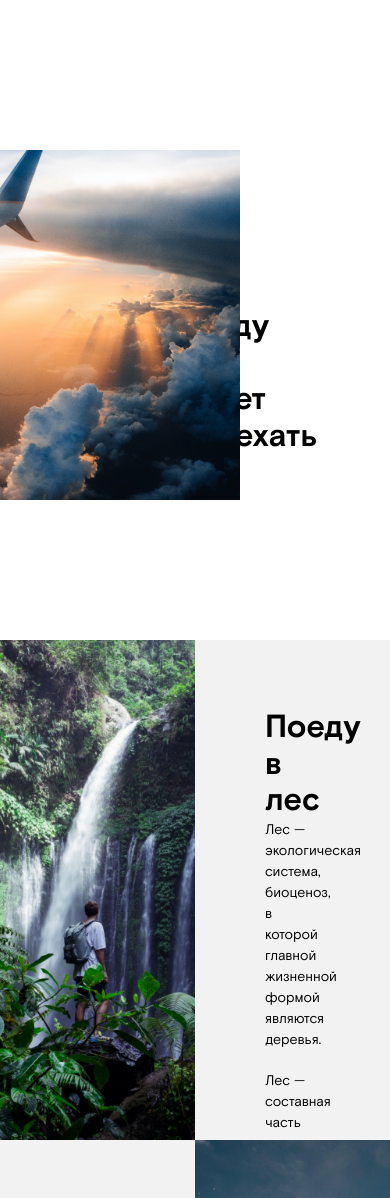
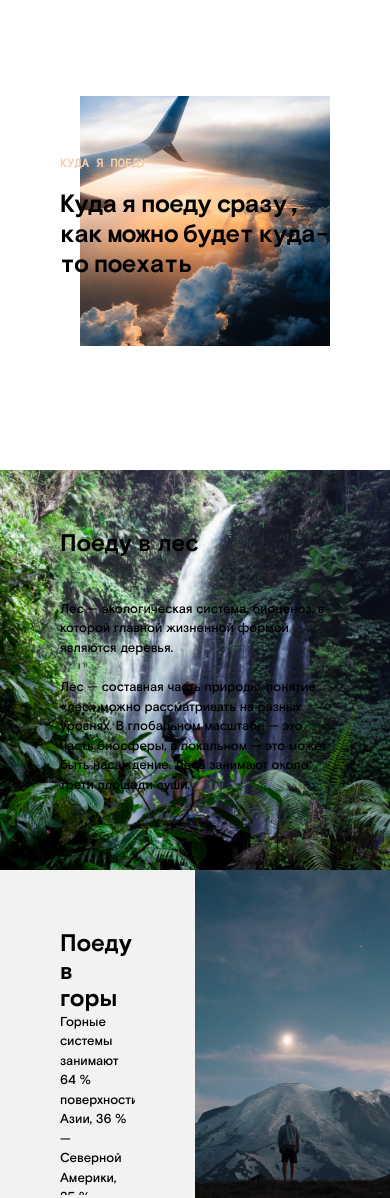
Before and after one commit to DariaPrindina/where-am-i-going, a plain HTML site: page index.html in a window 390 px wide. Shown: the top 1198 px of the page. Drawn offline with Linux system fonts and the light colour scheme; files whose address does not match are found by name.

Commit message:
adaptive/500

```diff
--- a/blocks/intro/__image/intro__image.css
+++ b/blocks/intro/__image/intro__image.css
@@ -3,6 +3,43 @@
   width: 350px;
   height: 350px;
   object-fit: cover;
-  right: 150px;
-  top: 150px;
+  right: 155px;
+  top: 80px;
 }
+
+@media screen and (max-width: 1100px) {
+  .intro__image {
+    right: 80px;
+  }
+}
+
+@media screen and (max-width: 950px) {
+  .intro__image {
+    right: 60px;
+  }
+}
+
+@media screen and (max-width: 850px) {
+  .intro__image {
+    width: 300px;
+    height: 300px;
+    top: 4em;
+  }
+}
+
+@media screen and (max-width: 740px) {
+  .intro__image {
+    width: 250px;
+    height: 250px;
+    top: 6em;
+  }
+}
+
+@media screen and (max-width: 700px) {
+  .intro__image {
+    margin: auto;
+    width: 250px;
+    height: 250px;
+    top: 6em;
+  }
+}
--- a/blocks/intro/__subtitle/intro__subtitle.css
+++ b/blocks/intro/__subtitle/intro__subtitle.css
@@ -1,8 +1,32 @@
 .intro__subtitle {
-  margin: 0 70px 0;
-  font-size: 32px;
-  font-family: "BasisGrotesquePro";
+  margin: 0 80px 0;
+  font-size: 34px;
+  font-family: "BasisGrotesqueMonoPro";
   font-style: normal;
-  max-width: 600px;
+  max-width: 580px;
   font-weight: 700;
+  line-height: 1.2;
+  letter-spacing: -0.04em;
+  word-spacing: -0.35em;
+  position: relative;
 }
+
+@media screen and (max-width: 1050px) {
+  .intro__subtitle {
+    max-width: 410px;
+  }
+}
+
+@media screen and (max-width: 950px) {
+  .intro__subtitle {
+    margin: 0 60px 0;
+    font-size: 30px;
+  }
+}
+
+@media screen and (max-width: 860px) {
+  .intro__subtitle {
+    font-size: 25px;
+    max-width: 360px;
+  }
+}
--- a/blocks/intro/__title/intro__title.css
+++ b/blocks/intro/__title/intro__title.css
@@ -5,5 +5,20 @@
   font-family: "BasisGrotesqueMonoPro";
   font-style: normal;
   font-weight: 700;
-  margin: 260px 72px 35px;
+  left: 80px;
+  top: 200px;
+  position: absolute;
 }
+
+@media screen and (max-width: 1050px) {
+  .intro__title {
+    top: 170px;
+  }
+}
+
+@media screen and (max-width: 950px) {
+  .intro__title {
+    left: 60px;
+    top: 150px;
+  }
+}
--- a/blocks/intro/intro.css
+++ b/blocks/intro/intro.css
@@ -1,3 +1,13 @@
 .intro {
-  min-height: 45vh;
+  min-height: 570px;
+  position: relative;
+  display: flex;
+  flex-direction: column;
+  justify-content: center;
 }
+
+@media screen and (max-width: 850px) {
+  .intro {
+    min-height: 470px;
+  }
+}
--- a/blocks/place/__image/place__image.css
+++ b/blocks/place/__image/place__image.css
@@ -1,5 +1,12 @@
 .place__image {
   object-fit: cover;
-  width: 50vw;
-  height: 500px;
+  width: 100%;
+  height: 100%;
+  transition: 0.8s;
+  z-index: 1;
+  position: relative;
 }
+
+.place__image:hover {
+  transform: scale(1.1);
+}
--- /dev/null
+++ b/blocks/place/__item/place__item.css
@@ -0,0 +1,18 @@
+.place__item {
+  overflow: hidden;
+  position: relative;
+  z-index: 2;
+}
+
+@media screen and (max-width: 500px) {
+  .place__item:nth-of-type(1) {
+    grid-column: 1 / 3;
+    grid-row: 1 / 2;
+  }
+  .place__item:nth-of-type(2) {
+    grid-column: 1 / 3;
+    grid-row: 1 / 2;
+    z-index: 4;
+  }
+
+}
--- a/blocks/place/__paragraph/place__paragraph.css
+++ b/blocks/place/__paragraph/place__paragraph.css
@@ -2,9 +2,9 @@
   margin: 0;
   font-family: 'BasisGrotesquePro';
   font-style: normal;
-  font-weight: 400;
-  font-size: 14px;
-  max-width: 374px;
+  font-weight: 500;
+  font-size: 13px;
+  max-width: 350px;
   margin-bottom: 20px;
   line-height: 1.5;
 }
--- a/blocks/place/__text/place__text.css
+++ b/blocks/place/__text/place__text.css
@@ -2,5 +2,18 @@
   display: flex;
   justify-content: space-between;
   flex-direction: column;
-  margin: 70px;
+  margin: 70px 70px 85px;
 }
+
+.place__text:last-of-type {
+  margin: 70px 70px 65px;
+}
+
+@media screen and (max-width: 800px) {
+  .place__text {
+    margin: 60px 60px 75px;
+  }
+  .place__text:last-of-type {
+    margin: 50px 50px 40px;
+  }
+}
--- a/blocks/place/__title/place__title.css
+++ b/blocks/place/__title/place__title.css
@@ -3,5 +3,11 @@
   font-family: "BasisGrotesquePro";
   font-style: normal;
   font-weight: 700;
-  font-size: 32px;
+  font-size: 34px;
 }
+
+@media screen and (max-width: 800px) {
+  .place__title {
+    font-size: 24px;
+  }
+}
--- a/blocks/place/place.css
+++ b/blocks/place/place.css
@@ -1,3 +1,14 @@
 .place {
   background-color: #f2f2f2;
+  display: grid;
+  grid-template-columns: repeat(2, 1fr);
+  grid-template-rows: repeat(3, 525px);
+  grid-auto-flow: row;
+  margin: 0 auto;
 }
+
+@media screen and (max-width: 800px) {
+  .place {
+    grid-template-rows: repeat(3, 400px);
+  }
+}
--- a/blocks/places/places.css
+++ /dev/null
@@ -1,9 +0,0 @@
-.places {
-  display: grid;
-  grid-template-columns: 50vw 50vw;
-  grid-template-rows: 500px 500px 500px;
-  grid-auto-flow: row;
-  max-width: 100vw;
-  justify-content: center;
-  margin: 0 auto;
-}
--- a/blocks/root/root.css
+++ b/blocks/root/root.css
@@ -0,0 +1,4 @@
+.root {
+  max-width: 1280px;
+  margin: 0 auto;
+}
--- a/index.html
+++ b/index.html
@@ -7,19 +7,21 @@
   <title>Куда я поеду</title>
   <link rel="stylesheet" href="./pages/index.css">
 </head>
-<body class="root">
+<body>
+  <div class="root">
     <header class="header">
 
     </header>
     <section class="intro">
       <img class="intro__image" src="./images/intro-image.jpeg" alt="Крыло самолета над облаками">
       <h1 class="intro__title">Куда я поеду</h1>
-    <h2 class="intro__subtitle">Куда я поеду сразу, как можно будет куда-то поехать</h2>
+      <h2 class="intro__subtitle">Куда я поеду сразу, как&nbsp;можно будет куда-то поехать</h2>
     </section>
     <section class="place">
-    <div class="places">
+      <div class="place__item">
         <img class="place__image" src="./images/places-forest.jpeg" alt="Человек напротив водопада в лесу">
-    <div class="place__text">
+      </div>
+      <div class="place__item place__text">
         <h3 class="place__title">Поеду в лес</h3>
         <div class="place__paragraphs">
           <p class="place__paragraph">
@@ -30,7 +32,7 @@
           </p>
         </div>
       </div>
-    <div class="place__text">
+      <div class="place__item place__text">
         <h3 class="place__title">Поеду в горы</h3>
         <div class="place__paragraphs">
           <p class="place__paragraph">
@@ -38,9 +40,13 @@
           </p>
         </div>
       </div>
+      <div class="place__item">
         <img class="place__image" src="./images/places-mountains.jpeg" alt="Человек напротив высокой горы">
+      </div>
+      <div class="place__item">
         <img class="place__image" src="./images/places-black-sea.jpeg" alt="Человек напротив моря">
-    <div class="place__text">
+      </div>
+      <div class="place__item place__text">
         <h3 class="place__title">Поеду на Чёрное море</h3>
         <div class="place__paragraphs">
           <p class="place__paragraph">
@@ -62,5 +68,6 @@
   <footer class="footer">
 
   </footer>
+  </div>
 </body>
 </html>
--- a/pages/index.css
+++ b/pages/index.css
@@ -1,6 +1,7 @@
 @import url(../vendor/normalize.css);
 @import url(../vendor/fonts/fonts.css);
 @import url(../blocks/root/root.css);
+@import url(../blocks/page/page.css);
 
 /* Header */
 
@@ -10,15 +11,16 @@
 @import url(../blocks/intro/__image/intro__image.css);
 @import url(../blocks/intro/__title/intro__title.css);
 @import url(../blocks/intro/__subtitle/intro__subtitle.css);
+@import url(../blocks/intro/__image-box/intro__image-box.css);
 
 /* Places */
 @import url(../blocks/place/place.css);
-@import url(../blocks/places/places.css);
 @import url(../blocks/place/__image/place__image.css);
 @import url(../blocks/place/__title/place__title.css);
 @import url(../blocks/place/__paragraphs/place__paragraphs.css);
 @import url(../blocks/place/__paragraph/place__paragraph.css);
 @import url(../blocks/place/__text/place__text.css);
+@import url(../blocks/place/__item/place__item.css);
 
 /* People */
 
```
Lines whose indentation alone changed are shown as unchanged.
